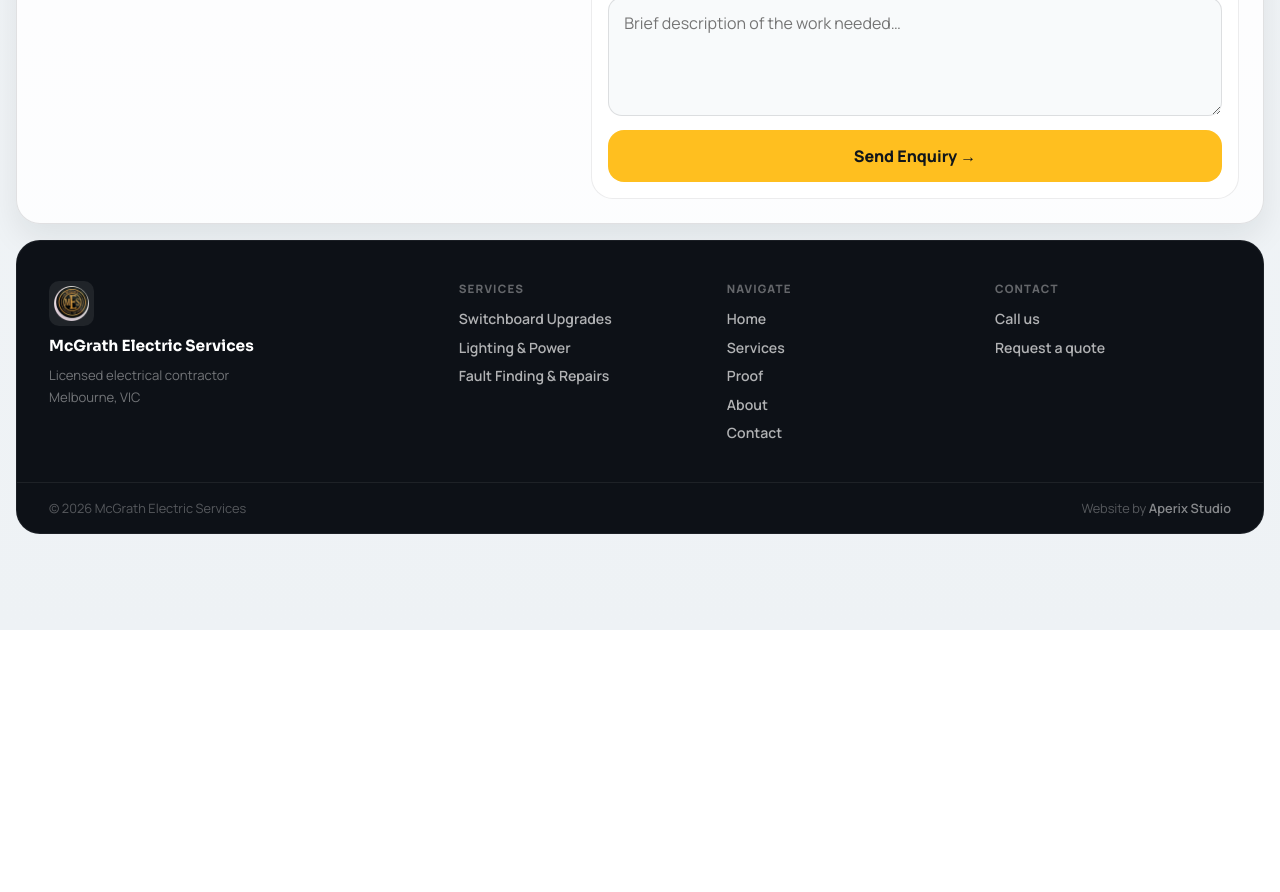
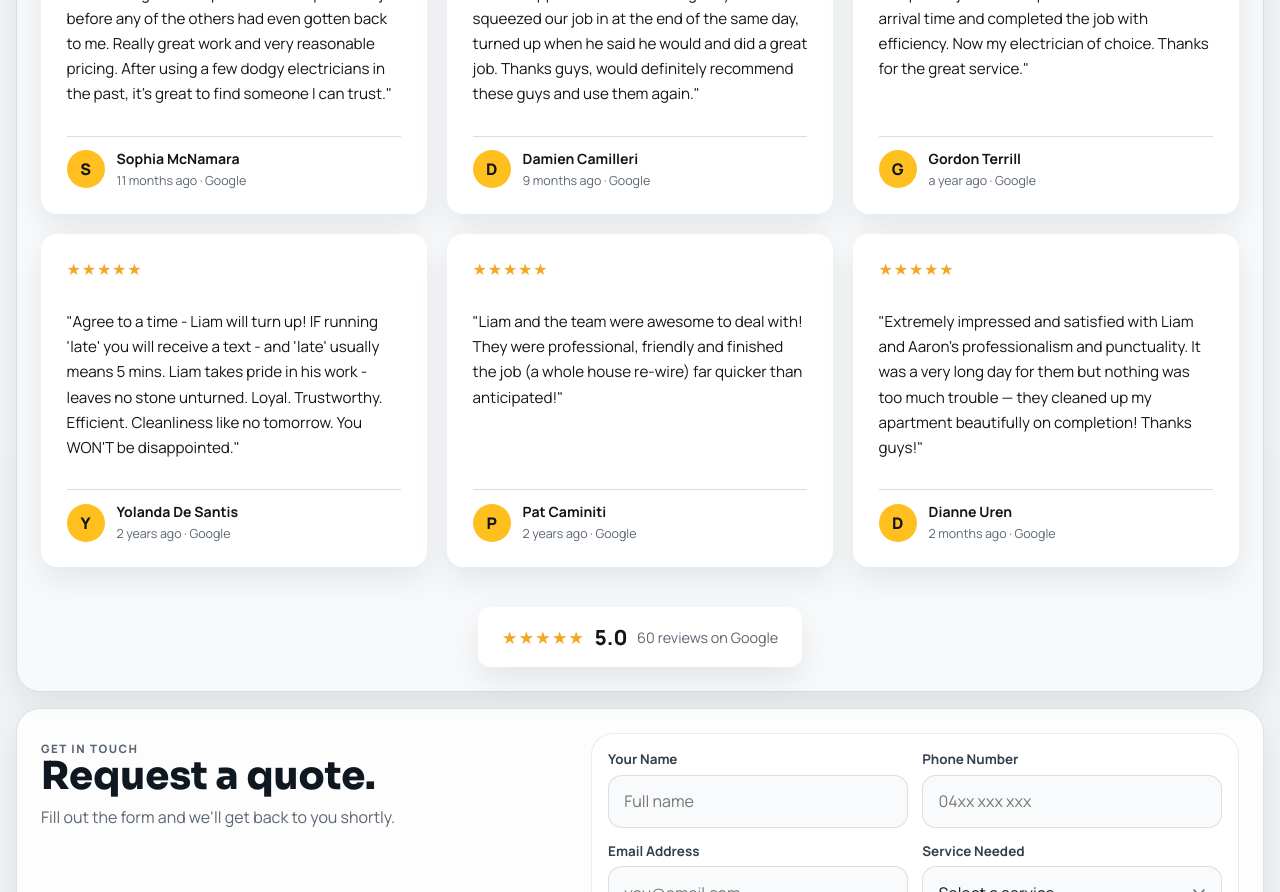
Before and after one commit to AperixStudio/McGrathElectrical, a React (Vite) app: page / in a window 1280 px wide. Shown: the part 2300-3192 px from the top of the page. Before the commit the page ends 2930 px from the top, so only its background shows below. Built offline with nearby package versions, Linux system fonts and the light colour scheme.

Commit message:
FEATURE: Add reviews section with client testimonials and styling

```diff
--- a/src/index.css
+++ b/src/index.css
@@ -956,6 +956,92 @@ main {
   background: var(--accent-deep);
 }
 
+/* ── REVIEWS ──────────────────────────────────────────────────────── */
+.reviews-panel { background: #f7f9fb; }
+
+.reviews-grid {
+  display: grid;
+  grid-template-columns: repeat(3, 1fr);
+  gap: 1.25rem;
+  margin-top: 2.5rem;
+}
+
+.review-card {
+  background: #fff;
+  border-radius: 16px;
+  padding: 1.5rem 1.6rem;
+  box-shadow: var(--shadow);
+  display: flex;
+  flex-direction: column;
+  gap: 0.9rem;
+}
+
+.review-card__stars {
+  color: #f5a623;
+  font-size: 1rem;
+  letter-spacing: 0.05em;
+}
+
+.review-card__text {
+  font-size: 0.95rem;
+  line-height: 1.65;
+  color: var(--ink);
+  flex: 1;
+}
+
+.review-card__author {
+  display: flex;
+  align-items: center;
+  gap: 0.75rem;
+  margin-top: auto;
+  padding-top: 0.75rem;
+  border-top: 1px solid var(--line);
+}
+
+.review-card__avatar {
+  width: 38px;
+  height: 38px;
+  border-radius: 50%;
+  background: var(--accent);
+  color: var(--ink);
+  font-weight: 800;
+  font-size: 1rem;
+  display: flex;
+  align-items: center;
+  justify-content: center;
+  flex-shrink: 0;
+}
+
+.review-card__author strong {
+  display: block;
+  font-size: 0.88rem;
+  color: var(--ink);
+}
+
+.review-card__author span {
+  font-size: 0.78rem;
+  color: var(--muted);
+}
+
+.reviews-badge {
+  display: flex;
+  align-items: center;
+  justify-content: center;
+  gap: 0.6rem;
+  margin-top: 2.5rem;
+  padding: 1rem 1.5rem;
+  background: #fff;
+  border-radius: 12px;
+  box-shadow: var(--shadow);
+  width: fit-content;
+  margin-left: auto;
+  margin-right: auto;
+}
+
+.reviews-badge__stars { color: #f5a623; font-size: 1.1rem; letter-spacing: 0.05em; }
+.reviews-badge__score { font-size: 1.3rem; font-weight: 800; color: var(--ink); }
+.reviews-badge__count { font-size: 0.9rem; color: var(--muted); }
+
 .site-footer {
   background: #0d1117;
   color: rgba(255, 255, 255, 0.82);
@@ -1132,6 +1218,7 @@ main {
   .contact-panel,
   .site-footer__inner,
   .ba-pair,
+  .reviews-grid,
   .quote-form {
     grid-template-columns: 1fr;
   }
--- a/src/pages/HomePage.tsx
+++ b/src/pages/HomePage.tsx
@@ -1,5 +1,6 @@
 import { useEffect, useState } from 'react'
 import { BeforeAfter } from '../components/BeforeAfter'
+import { SectionTitle } from '../components/SectionTitle'
 import auraPhoto1 from '../assets/AuraPhoto1.webp'
 import auraPhoto2 from '../assets/AuraPhoto2.webp'
 import auraPhoto3 from '../assets/AuraPhoto3.webp'
@@ -146,6 +147,64 @@ export function HomePage() {
         </div>
       </section>
 
+      {/* ── REVIEWS ──────────────────────────────────────────────── */}
+      <section id="reviews" className="panel reviews-panel">
+        <SectionTitle eyebrow="What clients say" title="Don't take our word for it." subtitle="" />
+        <div className="reviews-grid">
+          {[
+            {
+              name: "Sophia McNamara",
+              text: "I contacted about 8 electricians for a job, and Liam managed to respond AND complete the job before any of the others had even gotten back to me. Really great work and very reasonable pricing. After using a few dodgy electricians in the past, it's great to find someone I can trust.",
+              date: "11 months ago",
+            },
+            {
+              name: "Damien Camilleri",
+              text: "Called Liam and explained that we needed an oven swapped as a matter of urgency. He squeezed our job in at the end of the same day, turned up when he said he would and did a great job. Thanks guys, would definitely recommend these guys and use them again.",
+              date: "9 months ago",
+            },
+            {
+              name: "Gordon Terrill",
+              text: "Professional service from first phone call to completed job. Liam kept me informed of his arrival time and completed the job with efficiency. Now my electrician of choice. Thanks for the great service.",
+              date: "a year ago",
+            },
+            {
+              name: "Yolanda De Santis",
+              text: "Agree to a time - Liam will turn up! IF running 'late' you will receive a text - and 'late' usually means 5 mins. Liam takes pride in his work - leaves no stone unturned. Loyal. Trustworthy. Efficient. Cleanliness like no tomorrow. You WON'T be disappointed.",
+              date: "2 years ago",
+            },
+            {
+              name: "Pat Caminiti",
+              text: "Liam and the team were awesome to deal with! They were professional, friendly and finished the job (a whole house re-wire) far quicker than anticipated!",
+              date: "2 years ago",
+            },
+            {
+              name: "Dianne Uren",
+              text: "Extremely impressed and satisfied with Liam and Aaron's professionalism and punctuality. It was a very long day for them but nothing was too much trouble — they cleaned up my apartment beautifully on completion! Thanks guys!",
+              date: "2 months ago",
+            },
+          ].map((r) => (
+            <article key={r.name} className="review-card">
+              <div className="review-card__stars">
+                {"★★★★★"}
+              </div>
+              <p className="review-card__text">"{r.text}"</p>
+              <div className="review-card__author">
+                <div className="review-card__avatar">{r.name.charAt(0)}</div>
+                <div>
+                  <strong>{r.name}</strong>
+                  <span>{r.date} · Google</span>
+                </div>
+              </div>
+            </article>
+          ))}
+        </div>
+        <div className="reviews-badge">
+          <span className="reviews-badge__stars">★★★★★</span>
+          <span className="reviews-badge__score">5.0</span>
+          <span className="reviews-badge__count">60 reviews on Google</span>
+        </div>
+      </section>
+
       {/* ── CONTACT ───────────────────────────────────────────────── */}
       <section id="contact" className="cta contact-panel">
         <div className="contact-intro">
```
